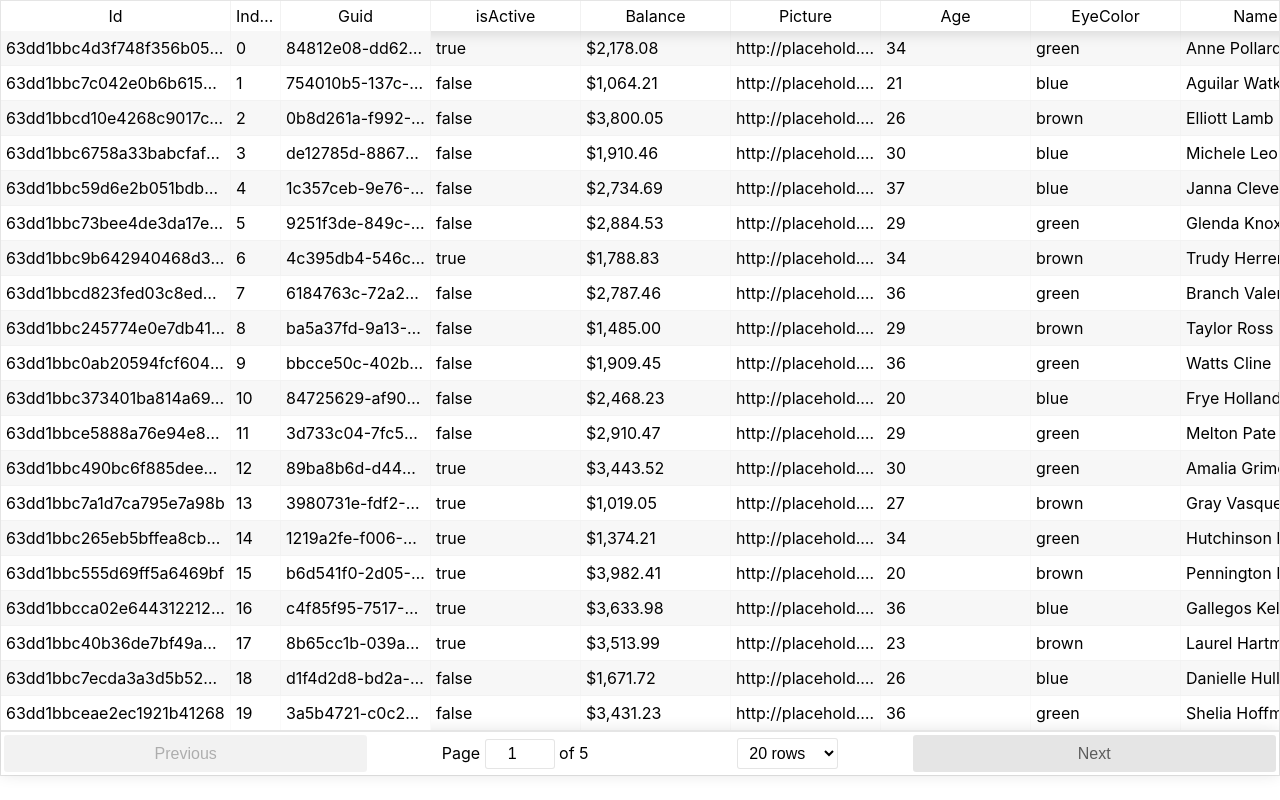
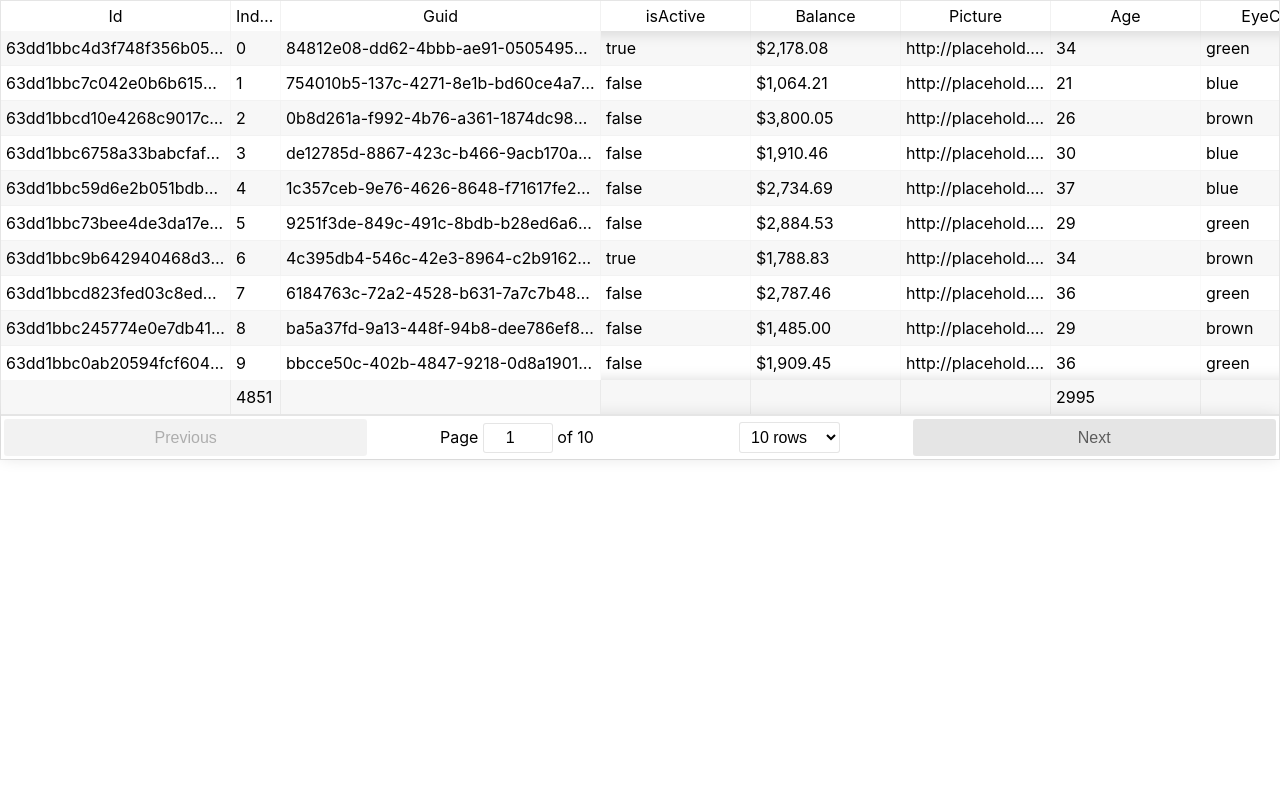
Before and after one commit to vturkovic/react-table, a React (Create React App) app: page / in a window 1280 px wide. Built offline with nearby package versions, Linux system fonts and the light colour scheme; the HTML template or start-up script is replaced by a standard one.

Commit message:
sum table columns - row total

```diff
--- a/src/App.css
+++ b/src/App.css
@@ -21,6 +21,15 @@
     background-color: white;
 }
 
+.rt-tfoot {
+    background-color: rgb(247 247 247);
+}
+
+.rt-tfoot .sticky {
+    background-color: rgb(247 247 247);
+}
+
+
 .rt-tr.-odd .sticky {
     background-color: rgb(247 247 247);
 
--- a/src/App.tsx
+++ b/src/App.tsx
@@ -1,11 +1,11 @@
 import './App.css';
-import TableComponent from './components/tableComponent';
-import { data } from "./data/userData";
+import Table from './components/tableComponent';
+import { tableRowData } from "./data/tableRowData";
 import { tableColumnData } from './data/tableColumnsData';
 
 const App = () => {
   return (
-    <TableComponent data={data} tableColumnData={tableColumnData}/>
+    <Table tableRowData={tableRowData} tableColumnData={tableColumnData}/>
 )};
 
 export default App;
--- a/src/components/tableComponent.tsx
+++ b/src/components/tableComponent.tsx
@@ -1,16 +1,54 @@
 import ReactTable from "react-table";
 import "react-table/react-table.css";
-import { TableInterface } from "../interfaces";
+import { TableInterface, TableRowInterface, TableColumnDataInterface, SumInterface } from "../interfaces";
 
-const TableComponent = ({ data, tableColumnData } : TableInterface) => {
+const TableComponent = ({ tableRowData, tableColumnData } : TableInterface) => {
+
+  const sumColumns = (tableData: TableRowInterface[]) => {
+
+    let sum: SumInterface = {
+      index: 0,
+      age: 0,
+      latitude: 0,
+      longitude: 0
+    };
+
+    tableData.forEach((item) => {
+      sum.age += item.age;
+      sum.index += item.index;
+      sum.latitude += item.latitude;
+      sum.longitude += item.longitude;
+    });
+
+    return sum;
+  };
+
+  const addFooter = (newTableColumnsData: TableColumnDataInterface[], sum: SumInterface) => {
+    newTableColumnsData.forEach(item => {
+      if (item.Header === 'Index') {
+        item.Footer = sum.index.toString();
+      } else if (item.Header === 'Age') {
+        item.Footer = sum.age.toString();
+      } else if (item.Header === 'Latitude') {
+        item.Footer = sum.latitude.toString();
+      } else if (item.Header === 'Longitude') {
+        item.Footer = sum.longitude.toString();
+      }
+    });
+    return newTableColumnsData;
+  };
+
+  const sum = sumColumns(tableRowData);
+  const newTableColumnsData = addFooter(tableColumnData, sum);
+
   return (
     <div>
       <ReactTable
-        data={data}
+        data={tableRowData}
         showPagination={true}
-        defaultPageSize={20}
+        defaultPageSize={10}
         className="-striped -highlight"
-        columns={tableColumnData} />
+        columns={newTableColumnsData} />
     </div>
   );
 };
--- a/src/data/tableColumnsData.tsx
+++ b/src/data/tableColumnsData.tsx
@@ -8,105 +8,105 @@ export const tableColumnData: TableColumnDataInterface[] = [
       accessor: "id",
       className: "sticky",
       headerClassName: "sticky",
-      width: DEFAULT_COLUMN_WIDTH + 80
+      width: DEFAULT_COLUMN_WIDTH + 80,
     },
     {
       Header: "Index",
       accessor: "index",
       className: "sticky",
       headerClassName: "sticky",
-      width: DEFAULT_COLUMN_WIDTH - 100
+      width: DEFAULT_COLUMN_WIDTH - 100,
     },
     {
       Header: "Guid",
       accessor: "guid",
       className: "sticky",
       headerClassName: "sticky",
-      width: DEFAULT_COLUMN_WIDTH
+      width: DEFAULT_COLUMN_WIDTH + 170,
     },
     {
       Header: "isActive",
       accessor: "isActive",
-      width: DEFAULT_COLUMN_WIDTH
+      width: DEFAULT_COLUMN_WIDTH,
     },
     {
       Header: "Balance",
       accessor: "balance",
-      width: DEFAULT_COLUMN_WIDTH
+      width: DEFAULT_COLUMN_WIDTH,
     },
     {
       Header: "Picture",
       accessor: "picture",
-      width: DEFAULT_COLUMN_WIDTH
+      width: DEFAULT_COLUMN_WIDTH,
     },
     {
       Header: "Age",
       accessor: "age",
-      width: DEFAULT_COLUMN_WIDTH
+      width: DEFAULT_COLUMN_WIDTH,
     },
     {
       Header: "EyeColor",
       accessor: "eyeColor",
-      width: DEFAULT_COLUMN_WIDTH
+      width: DEFAULT_COLUMN_WIDTH,
     },
     {
       Header: "Name",
       accessor: "name",
-      width: DEFAULT_COLUMN_WIDTH
+      width: DEFAULT_COLUMN_WIDTH,
     },
     {
       Header: "Gender",
       accessor: "gender",
-      width: DEFAULT_COLUMN_WIDTH
+      width: DEFAULT_COLUMN_WIDTH,
     },
     {
       Header: "Company",
       accessor: "company",
-      width: DEFAULT_COLUMN_WIDTH
+      width: DEFAULT_COLUMN_WIDTH,
     },
     {
       Header: "Email",
       accessor: "email",
-      width: DEFAULT_COLUMN_WIDTH
+      width: DEFAULT_COLUMN_WIDTH,
     },
     {
       Header: "Phone",
       accessor: "phone",
-      width: DEFAULT_COLUMN_WIDTH
+      width: DEFAULT_COLUMN_WIDTH,
     },
     {
       Header: "Address",
       accessor: "address",
-      width: DEFAULT_COLUMN_WIDTH
+      width: DEFAULT_COLUMN_WIDTH,
     },
     {
       Header: "About",
       accessor: "about",
-      width: DEFAULT_COLUMN_WIDTH
+      width: DEFAULT_COLUMN_WIDTH,
     },
     {
       Header: "Registered",
       accessor: "registered",
-      width: DEFAULT_COLUMN_WIDTH
+      width: DEFAULT_COLUMN_WIDTH,
     },
     {
       Header: "Latitude",
       accessor: "latitude",
-      width: DEFAULT_COLUMN_WIDTH
+      width: DEFAULT_COLUMN_WIDTH,
     },
     {
       Header: "Longitude",
       accessor: "longitude",
-      width: DEFAULT_COLUMN_WIDTH
+      width: DEFAULT_COLUMN_WIDTH,
     },
     {
       Header: "Greeting",
       accessor: "greeting",
-      width: DEFAULT_COLUMN_WIDTH
+      width: DEFAULT_COLUMN_WIDTH,
     },
     {
       Header: "FavoriteFruit",
       accessor: "favoriteFruit",
-      width: DEFAULT_COLUMN_WIDTH
+      width: DEFAULT_COLUMN_WIDTH,
     }
   ];
--- a/src/data/userData.tsx
+++ b/src/data/tableRowData.tsx
@@ -1,6 +1,6 @@
-import { UserInterface } from "../interfaces";
+import { TableRowInterface } from "../interfaces";
 
-export const data: UserInterface[] = [
+export const tableRowData: TableRowInterface[] = [
     {
       "id": "63dd1bbc4d3f748f356b0521",
       "index": 0,
```
Also changed, not shown: src/interfaces.tsx (+10 -2 lines).
